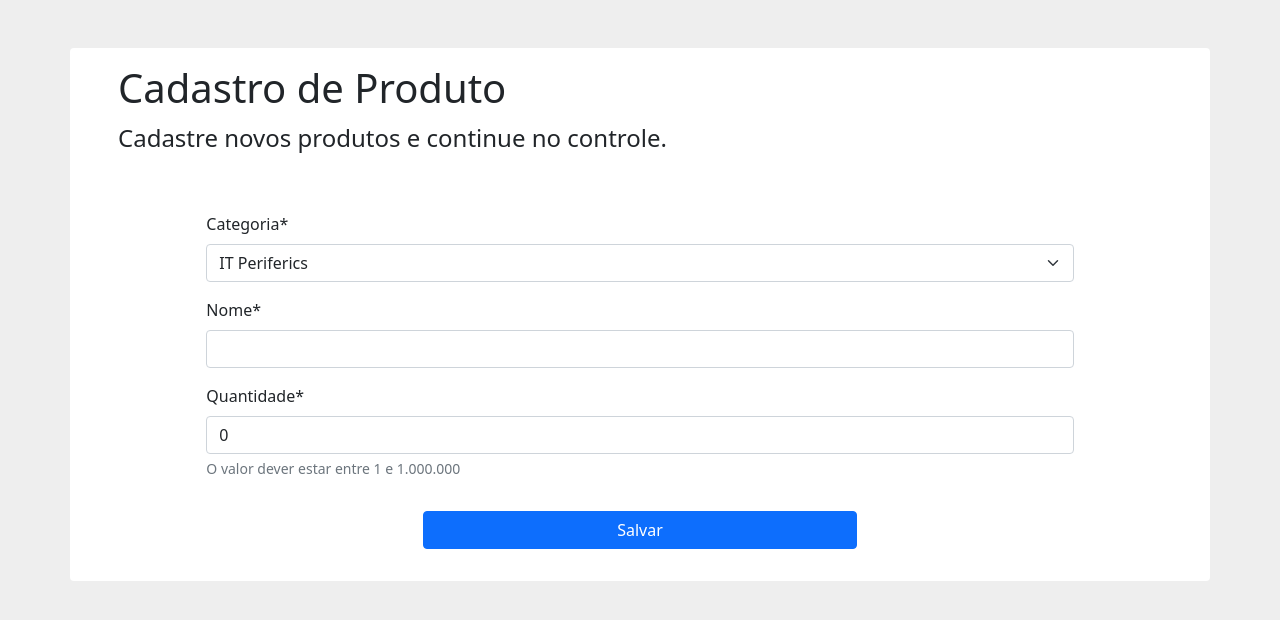
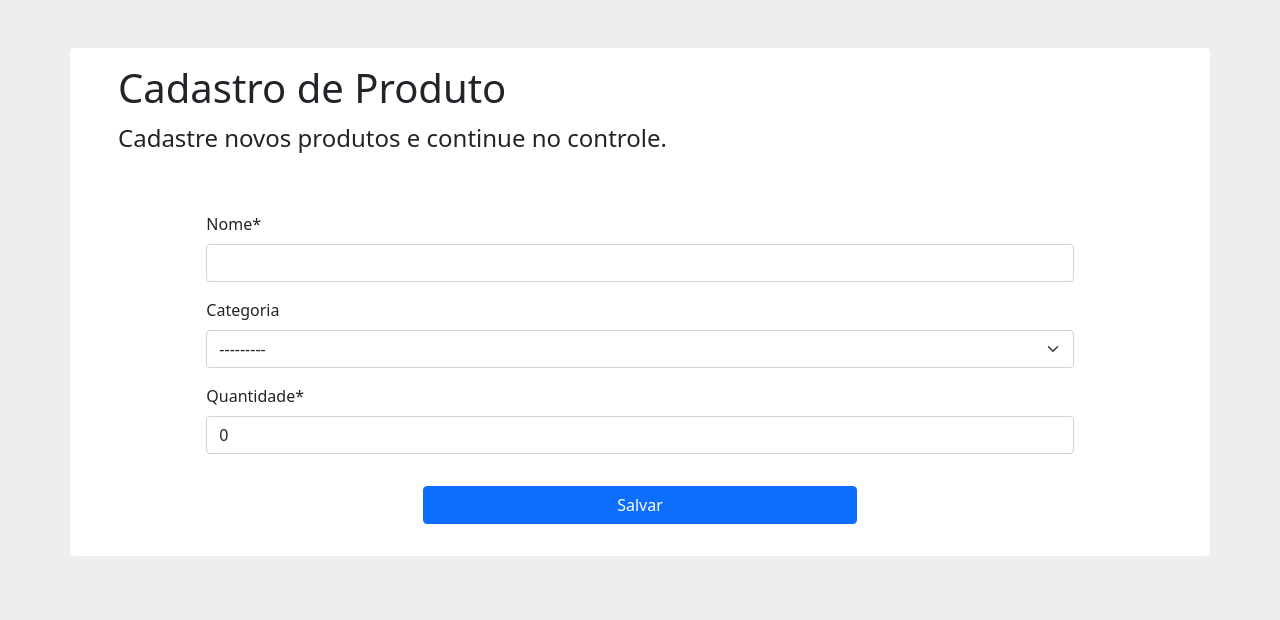
Before and after one commit to WellingtonFidelis/stock-management, a Django app: page /create-item in a window 1280 px wide. Shown: the part 56-676 px from the top of the page. Run offline with Django 4.2, Linux system fonts and the light colour scheme; data that the repository does not hold is empty; some libraries are stand-ins or nearby versions.

Commit message:
feat(backend/frontend): Altering the list page, search form. Create a model to Category.

```diff
--- a/stock_management/forms.py
+++ b/stock_management/forms.py
@@ -30,42 +30,14 @@ class StockCreateForm(forms.ModelForm):
         self.helper.layout = Layout(
             Row(
                 Column(
+                    Field("item_name", css_class="form-control col-4 mb-0"),
                     Field("category", css_class="form-control col-4 mb-0"),
-                    Field("item_name", css_class="form-control col-4 mb-0"),
                     Field("quantity", css_class="form-control col-4 mb-0"),
                 ),
                 css_class="mb-3",
             ),
             Row(Submit("submit", "Salvar", css_class=""), css_class="col-6 mx-auto"),
         )
-
-    category = forms.CharField(
-        label="Categoria",
-        max_length=50,
-        required=True,
-        widget=forms.Select(choices=Stock.CATEGORY_CHOICES),
-    )
-
-    item_name = forms.CharField(
-        label="Nome",
-        # max_length=80,
-        required=True,
-    )
-
-    quantity = forms.IntegerField(
-        label="Quantidade",
-        # max_length=80,
-        initial=0,
-        max_value=1000000,
-        min_value=1,
-        step_size=1,
-        help_text="O valor dever estar entre 1 e 1.000.000",
-        error_messages={
-            "required": "Por favor insira um valor",
-            "invalid": "O valor tem que ser maior que 0 e menor que 1.000.000.",
-        },
-        required=True,
-    )
 
     def clean_category(self):
         category = self.cleaned_data.get("category")
@@ -109,23 +81,16 @@ class StockSearchForm(forms.ModelForm):
 
         self.helper.layout = Layout(
             Row(
-                Column("category", css_class="form-group col-4 mb-0"),
-                Column("item_name", css_class="form-group col-4 mb-0"),
                 Column(
+                    Field("category", css_class="form-control mb-0"),
+                    Field("item_name", css_class="form-control mb-0"),
                     Submit("submit", "Pesquisar"),
-                    css_class="form-group col-2 mb-0 mt-3",
+                    css_class="form-group mb-0",
                 ),
                 css_class="form-row align-items-center justify-content-center",
             ),
         )
 
-        # self.helper.add_input(Submit("Pesquisar", "Submit"))
-
-    category = forms.CharField(
-        label="Categoria",
-        # max_length=80,
-        required=False,
-    )
     item_name = forms.CharField(
         label="Nome",
         # max_length=80,
@@ -157,33 +122,6 @@ class StockUpdateForm(forms.ModelForm):
             Row(Submit("submit", "Salvar", css_class=""), css_class="col-6 mx-auto"),
         )
 
-    category = forms.CharField(
-        label="Categoria",
-        # max_length=80,
-        required=True,
-    )
-
-    item_name = forms.CharField(
-        label="Nome",
-        # max_length=80,
-        required=True,
-    )
-
-    quantity = forms.IntegerField(
-        label="Quantidade",
-        # max_length=80,
-        initial=0,
-        max_value=1000000,
-        min_value=1,
-        step_size=1,
-        help_text="O valor dever estar entre 1 e 1.000.000",
-        error_messages={
-            "required": "Por favor insira um valor",
-            "invalid": "O valor tem que ser maior que 0 e menor que 1.000.000.",
-        },
-        required=True,
-    )
-
 
 class StockDeleteForm(forms.ModelForm):
     class Meta:
--- a/stock_management/models.py
+++ b/stock_management/models.py
@@ -4,22 +4,27 @@ from django.db import models
 # Create your models here.
 
 
-class Stock(models.Model):
-    CATEGORY_CHOICES = (
-        ("it-periferics", "IT Periferics"),
-        ("hardware", "Hardware"),
-        ("software", "Software"),
-    )
-
-    category = models.CharField(
-        verbose_name="Categoria",
+class Category(models.Model):
+    name = models.CharField(
         max_length=50,
         blank=False,
         null=True,
-        choices=CATEGORY_CHOICES,
     )
-    item_name = models.CharField(max_length=50, blank=False, null=True)
-    quantity = models.IntegerField(default="0", blank=False, null=True)
+
+    def __str__(self):
+        return self.name
+
+
+class Stock(models.Model):
+    category = models.ForeignKey(
+        Category, verbose_name="Categoria", on_delete=models.CASCADE, blank=True
+    )
+    item_name = models.CharField(
+        verbose_name="Nome", max_length=50, blank=False, null=True
+    )
+    quantity = models.IntegerField(
+        verbose_name="Quantidade", default="0", blank=False, null=True
+    )
     receive_quantity = models.IntegerField(default="0", blank=True, null=True)
     receive_by = models.CharField(max_length=50, blank=True, null=True)
     issue_quantity = models.IntegerField(default="0", blank=True, null=True)
--- a/stock_management/views.py
+++ b/stock_management/views.py
@@ -29,25 +29,23 @@ def listItemsView(request):
     queryset = Stock.objects.all()
     form = StockSearchForm(request.POST or None)
 
+    if request.method == "POST":
+        if form["category"].value() == "":
+            queryset = Stock.objects.filter(
+                item_name__icontains=form["item_name"].value(),
+            )
+        else:
+            queryset = Stock.objects.filter(
+                category=form["category"].value(),
+                item_name__icontains=form["item_name"].value(),
+            )
+
     context = {
         "title": title,
         "sub_title": sub_title,
         "products": queryset,
         "form": form,
     }
-
-    if request.method == "POST":
-        queryset = Stock.objects.filter(
-            category__icontains=form["category"].value(),
-            item_name__icontains=form["item_name"].value(),
-        )
-
-        context = {
-            "title": title,
-            "sub_title": sub_title,
-            "products": queryset,
-            "form": form,
-        }
 
     return render(request=request, context=context, template_name=template)
 
```
Also changed, not shown: stock_management/admin.py (+7 -5 lines), templates/pages/list-items.html (+3 -6 lines), stock_management/migrations/0003_category_alter_stock_category.py (added), stock_management/migrations/0004_alter_category_name_alter_stock_category.py (added), stock_management/migrations/0005_alter_stock_category_alter_stock_item_name_and_more.py (added).
